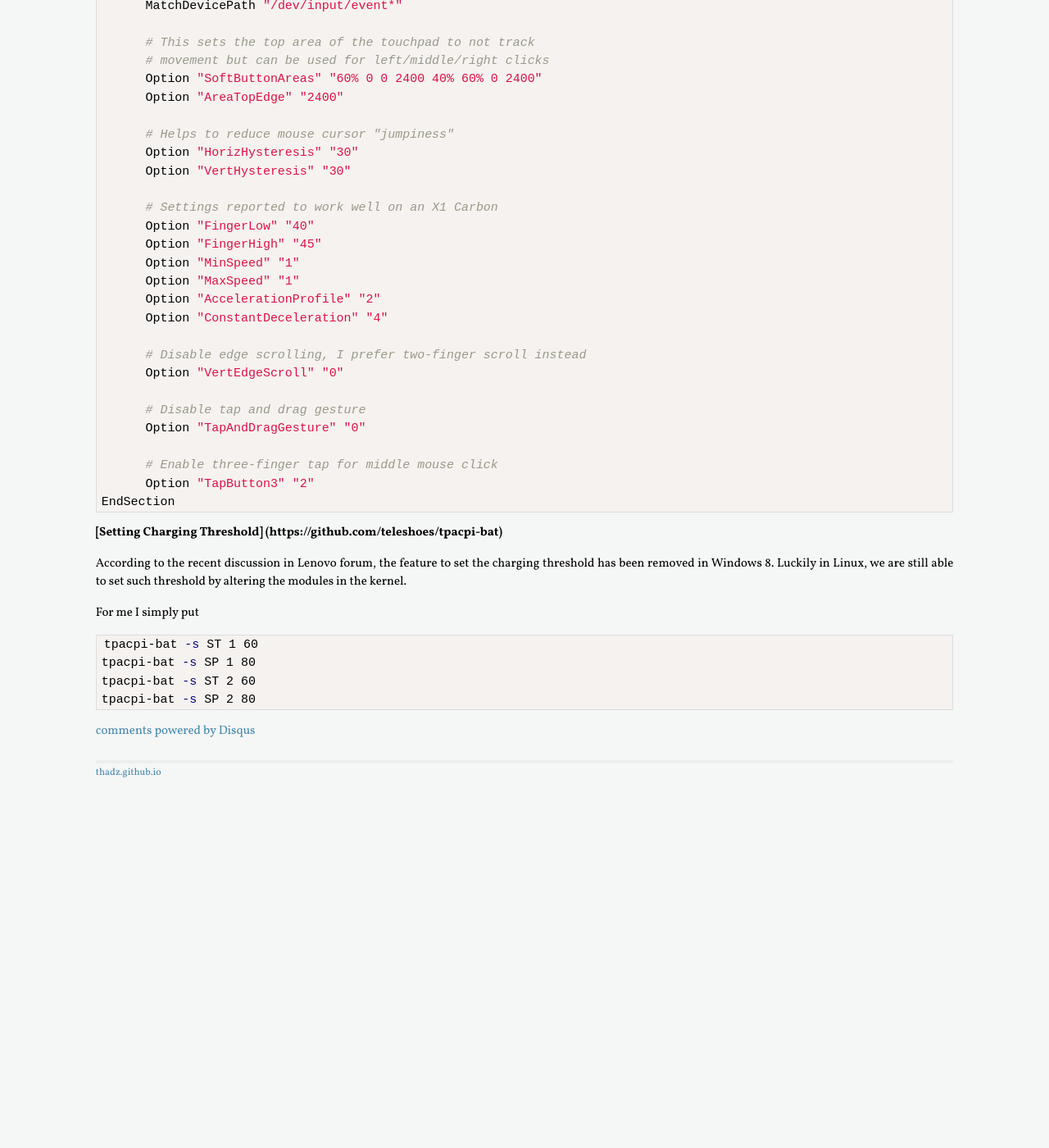
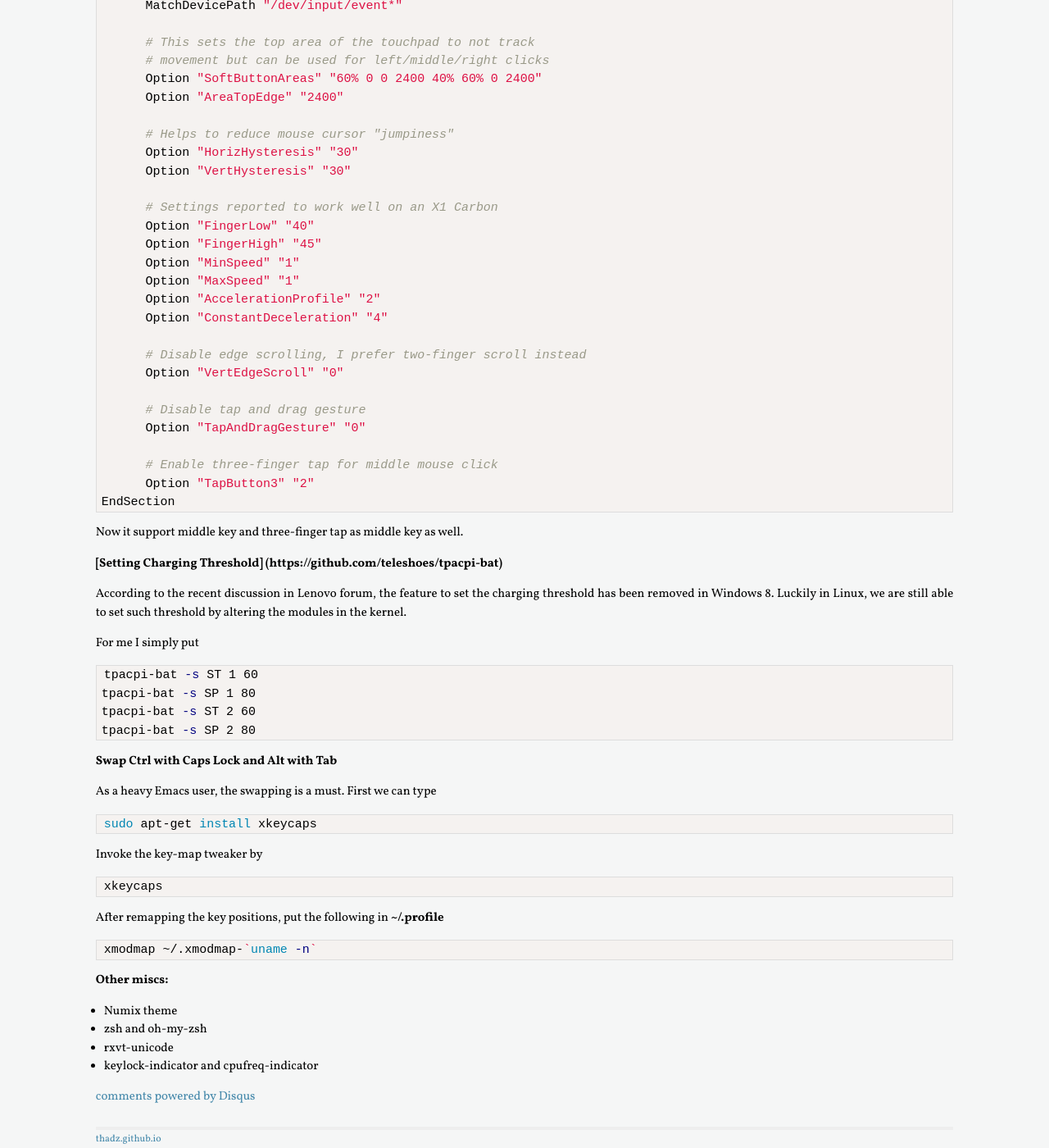
Before and after one commit to Thadz/thadz.github.io, a Jekyll site: the page built from _posts/2014-03-16-Install-Ubuntu-On-T440s.md, in a window 1280 px wide and 1400 px high, scrolled down 884 px. Shown: the whole window at 82% size. Built offline with Jekyll 4.4.1, drawn with Linux system fonts in a browser that asks for light colours; some web fonts are replaced; Markdown is read by kramdown in place of the engine named in the settings; comment, search, counter and statistics services are not loaded; before the commit the page ends 1837 px from its top, so only the background shows below that.

Commit message:
modified:   _posts/2014-03-16-Install-Ubuntu-On-T440s.md

```diff
--- a/_posts/2014-03-16-Install-Ubuntu-On-T440s.md
+++ b/_posts/2014-03-16-Install-Ubuntu-On-T440s.md
@@ -66,6 +66,8 @@ Section "InputClass"
 EndSection
 {% endhighlight %}
 
+Now it support middle key and three-finger tap as middle key as well.
+
 # [Setting Charging Threshold] (https://github.com/teleshoes/tpacpi-bat)
 
 According to the recent discussion in Lenovo forum, the feature to set the charging threshold has been removed in Windows 8. Luckily in Linux, we are still able to set such threshold by altering the modules in the kernel.
@@ -77,3 +79,29 @@ tpacpi-bat -s SP 1 80
 tpacpi-bat -s ST 2 60
 tpacpi-bat -s SP 2 80
 {% endhighlight %}
+
+# Swap Ctrl with Caps Lock and Alt with Tab
+
+As a heavy Emacs user, the swapping is a must. First we can type
+
+{% highlight bash %}
+sudo apt-get install xkeycaps
+{% endhighlight %}
+
+Invoke the key-map tweaker by
+
+{% highlight bash %}
+xkeycaps
+{% endhighlight %}
+
+After remapping the key positions, put the following in **~/.profile**
+
+{% highlight bash %}
+xmodmap ~/.xmodmap-`uname -n`
+{% endhighlight %}
+
+# Other miscs:
+* Numix theme
+* zsh and oh-my-zsh
+* rxvt-unicode
+* keylock-indicator and cpufreq-indicator
```
